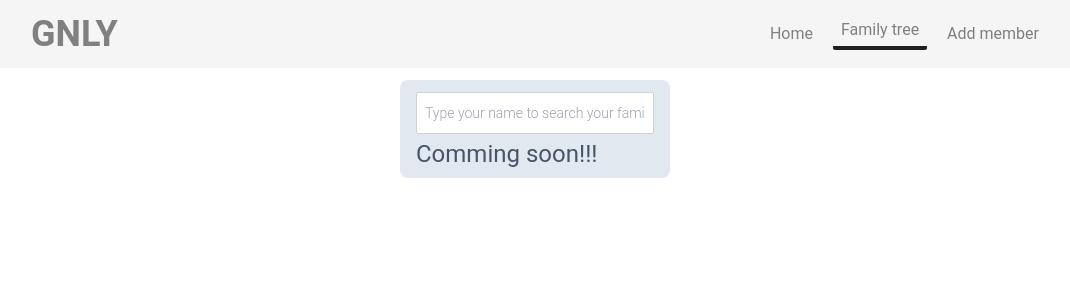
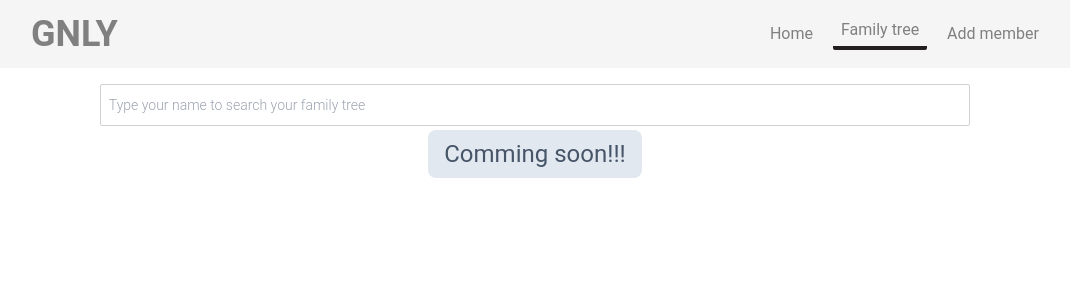
Before and after one commit to Ed-Gah/genealogy, a Next.js app: page /family-tree in a window 1280 px wide. Shown: the top 300 px of the page, without its empty margins (105-1175 px from the left). Built offline with nearby package versions, Linux system fonts and the light colour scheme; a web font is replaced by a local one.

Commit message:
Family tree comming soon

```diff
--- a/src/app/family-tree/page.tsx
+++ b/src/app/family-tree/page.tsx
@@ -38,11 +38,13 @@ const FamilyTree = () => {
     <div className="mt-20">
       <Header />
       <div className="flex flex-col items-center justify-center">
-        <div className="rounded-lg bg-slate-200 px-4 py-2">
+        <div className="w-[68%]">
           <TextInput
             setInputValue={setSearch}
             placeholderText="Type your name to search your family tree"
           />
+        </div>
+        <div className="rounded-lg bg-slate-200 px-4 py-2">
           {search ? (
             <div>
               <p>{search}</p>
```
